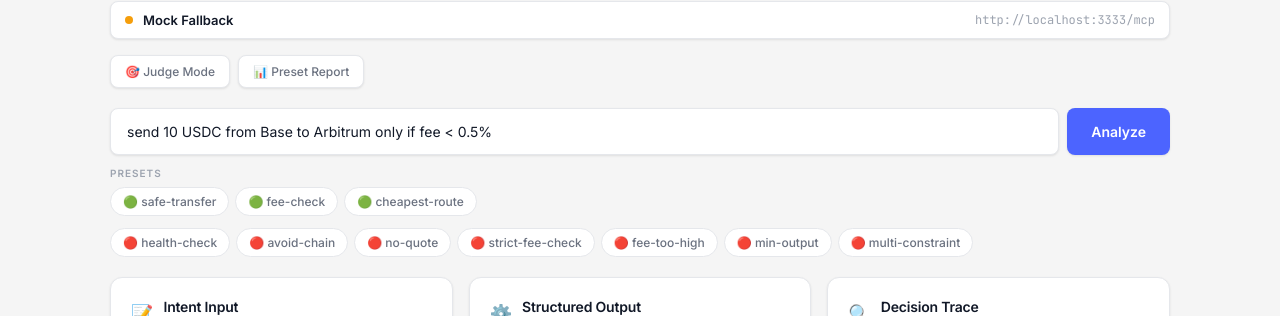
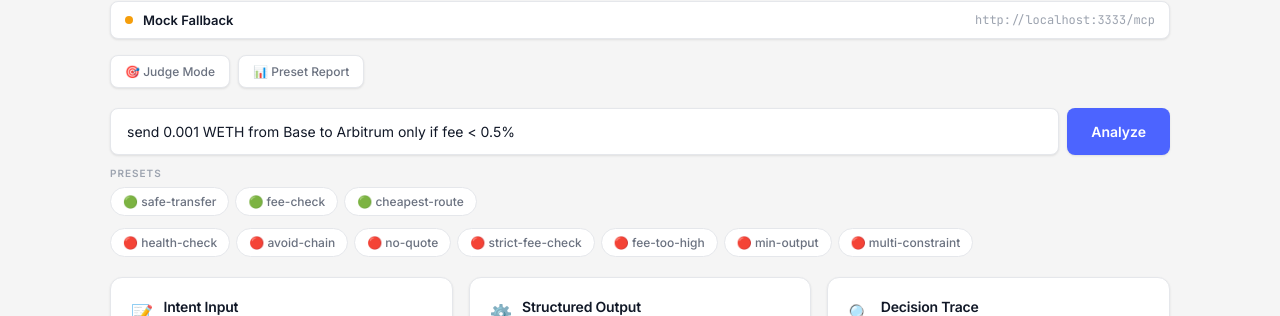
Before and after one commit to tiyadegure/lifi-intents-demo, a FastAPI app: page / in a window 1280 px wide. Shown: the part 159-475 px from the top of the page. Run offline with FastAPI, Linux system fonts and the light colour scheme; data that the repository does not hold is empty.

Commit message:
fix: update presets to match current LI.FI Intents API routes
API routes changed from 146 USDC/USDC pairs to just 2 WETH/USDC pairs.
Updated all presets from USDC→USDC to Base WETH→Arbitrum USDC.
Updated default input in UI.

Note: API currently returns 0 quotes (weekend/off-peak). Will work
when solvers are active.

```diff
--- a/lifi_agent/server.py
+++ b/lifi_agent/server.py
@@ -312,72 +312,72 @@ async def route_health(from_chain: str, to_chain: str):
 
 PRESETS = {
     "safe-transfer": {
-        "intent": {"from_chain": "base", "to_chain": "arbitrum", "token": "USDC", "amount": "10"},
+        "intent": {"from_chain": "base", "to_chain": "arbitrum", "token": "WETH", "amount": "0.001"},
         "policy": {"max_fee_pct": 0.5, "require_healthy_route": False},
-        "description": "Standard Base → Arbitrum USDC transfer with a 0.5% fee cap.",
+        "description": "Standard Base → Arbitrum WETH→USDC transfer with a 0.5% fee cap.",
         "category": "success",
         "expected_verdict": "EXECUTABLE",
     },
     "fee-check": {
-        "intent": {"from_chain": "ethereum", "to_chain": "base", "token": "USDC", "amount": "100"},
+        "intent": {"from_chain": "base", "to_chain": "arbitrum", "token": "WETH", "amount": "0.001"},
         "policy": {"max_fee_pct": 0.3},
-        "description": "Ethereum → Base transfer with strict 0.3% fee limit to test fee policy enforcement.",
+        "description": "Base → Arbitrum transfer with strict 0.3% fee limit to test fee policy enforcement.",
         "category": "success",
         "expected_verdict": "EXECUTABLE",
     },
     "health-check": {
-        "intent": {"from_chain": "base", "to_chain": "arbitrum", "token": "USDC", "amount": "10"},
+        "intent": {"from_chain": "base", "to_chain": "arbitrum", "token": "WETH", "amount": "0.001"},
         "policy": {"require_healthy_route": True},
         "description": "Route health enforcement — refuses if solvers report unhealthy.",
         "category": "failure",
         "expected_verdict": "REFUSED",
     },
     "avoid-chain": {
-        "intent": {"from_chain": "base", "to_chain": "arbitrum", "token": "USDC", "amount": "10"},
+        "intent": {"from_chain": "base", "to_chain": "arbitrum", "token": "WETH", "amount": "0.001"},
         "policy": {"avoid_chains": ["arbitrum"], "max_fee_pct": 1.0},
         "description": "Sends to Arbitrum but policy avoids Arbitrum — should be REFUSED.",
         "category": "failure",
         "expected_verdict": "REFUSED",
     },
     "cheapest-route": {
-        "intent": {"from_chain": "ethereum", "to_chain": "arbitrum", "token": "USDC", "amount": "50"},
+        "intent": {"from_chain": "base", "to_chain": "arbitrum", "token": "WETH", "amount": "0.001"},
         "policy": {"prefer_cheapest": True, "max_fee_pct": 1.0},
-        "description": "Prefers the cheapest route across chains with a 1% fee ceiling.",
+        "description": "Prefers the cheapest route with a 1% fee ceiling.",
         "category": "success",
         "expected_verdict": "EXECUTABLE",
     },
     "no-quote": {
         "intent": {"from_chain": "base", "to_chain": "zksync", "token": "USDC", "amount": "5"},
         "policy": {"require_quote": True, "max_fee_pct": 0.5},
-        "description": "Tests an unusual chain pair — expected to fail gracefully with no-quote handling.",
+        "description": "Tests an unsupported chain pair — expected to fail gracefully with no-quote handling.",
         "category": "failure",
         "expected_verdict": "REFUSED",
     },
     "strict-fee-check": {
-        "intent": {"from_chain": "base", "to_chain": "arbitrum", "token": "USDC", "amount": "10"},
+        "intent": {"from_chain": "base", "to_chain": "arbitrum", "token": "WETH", "amount": "0.001"},
         "policy": {"max_fee_pct": 0.1},
         "description": "Fee limit set to 0.1% — likely to fail since solver fees are typically ~0.2%.",
         "category": "failure",
         "expected_verdict": "REFUSED",
     },
     "fee-too-high": {
-        "intent": {"from_chain": "base", "to_chain": "arbitrum", "token": "USDC", "amount": "10"},
+        "intent": {"from_chain": "base", "to_chain": "arbitrum", "token": "WETH", "amount": "0.001"},
         "policy": {"max_fee_pct": 0.01},
-        "description": "Fee limit set to 0.01% — demo fee is ~0.20%, so this is always REFUSED.",
+        "description": "Fee limit set to 0.01% — always REFUSED.",
         "category": "failure",
         "expected_verdict": "REFUSED",
     },
     "min-output": {
-        "intent": {"from_chain": "base", "to_chain": "arbitrum", "token": "USDC", "amount": "10"},
-        "policy": {"min_output_amount": 9.99},
-        "description": "Requires minimum output of 9.99 USDC — demo returns ~9.98, edge-case REFUSED.",
+        "intent": {"from_chain": "base", "to_chain": "arbitrum", "token": "WETH", "amount": "0.001"},
+        "policy": {"min_output_amount": 9999},
+        "description": "Requires minimum output of 9999 USDC — edge-case REFUSED.",
         "category": "failure",
         "expected_verdict": "REFUSED",
     },
     "multi-constraint": {
-        "intent": {"from_chain": "base", "to_chain": "arbitrum", "token": "USDC", "amount": "10"},
-        "policy": {"max_fee_pct": 0.5, "avoid_chains": ["ethereum", "polygon"], "min_output_amount": 9.99},
-        "description": "Combines fee cap, avoid chains, and minimum output 9.99 — tests multiple policy checks at once.",
+        "intent": {"from_chain": "base", "to_chain": "arbitrum", "token": "WETH", "amount": "0.001"},
+        "policy": {"max_fee_pct": 0.5, "avoid_chains": ["ethereum", "polygon"], "min_output_amount": 9999},
+        "description": "Combines fee cap, avoid chains, and minimum output — tests multiple policy checks at once.",
         "category": "failure",
         "expected_verdict": "REFUSED",
     },
--- a/lifi_agent/templates/index.html
+++ b/lifi_agent/templates/index.html
@@ -235,8 +235,8 @@
   <!-- Intent Input -->
   <div class="input-section">
     <div class="input-row">
-      <input type="text" id="intentInput" placeholder="send 10 USDC from Base to Arbitrum only if fee < 0.5%"
-             value="send 10 USDC from Base to Arbitrum only if fee < 0.5%">
+      <input type="text" id="intentInput" placeholder="send 0.001 WETH from Base to Arbitrum only if fee < 0.5%"
+             value="send 0.001 WETH from Base to Arbitrum only if fee < 0.5%">
       <button class="btn" id="analyzeBtn" onclick="analyzeIntent()">Analyze</button>
     </div>
     <div class="preset-section">
```
